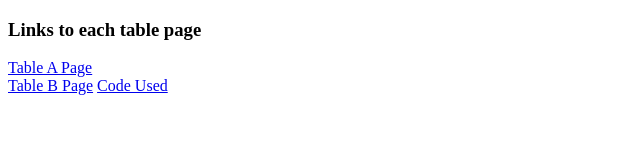
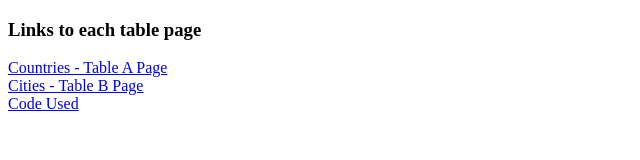
Before and after one commit to Nixolad/CS767-Homework_1, a plain HTML site: page index.html in a window 1280 px wide. Shown: the whole page, without its empty margins (0-640 px from the left). Drawn offline with Linux system fonts and the light colour scheme.

Commit message:
Update index.html

```diff
--- a/index.html
+++ b/index.html
@@ -6,7 +6,7 @@
         <title>Main Page</title>
     </head>
     <h3>Links to each table page</h3>
-    <a href="tableA_page.html">Table A Page</a> <br/>
-    <a href="tableB_page.html">Table B Page</a>
+    <a href="tableA_page.html">Countries - Table A Page</a> <br/>
+    <a href="tableB_page.html">Cities - Table B Page</a><br/>
     <a href="https://github.com/Nixolad/CS767-Homework_1">Code Used</a>
 </html>
```
